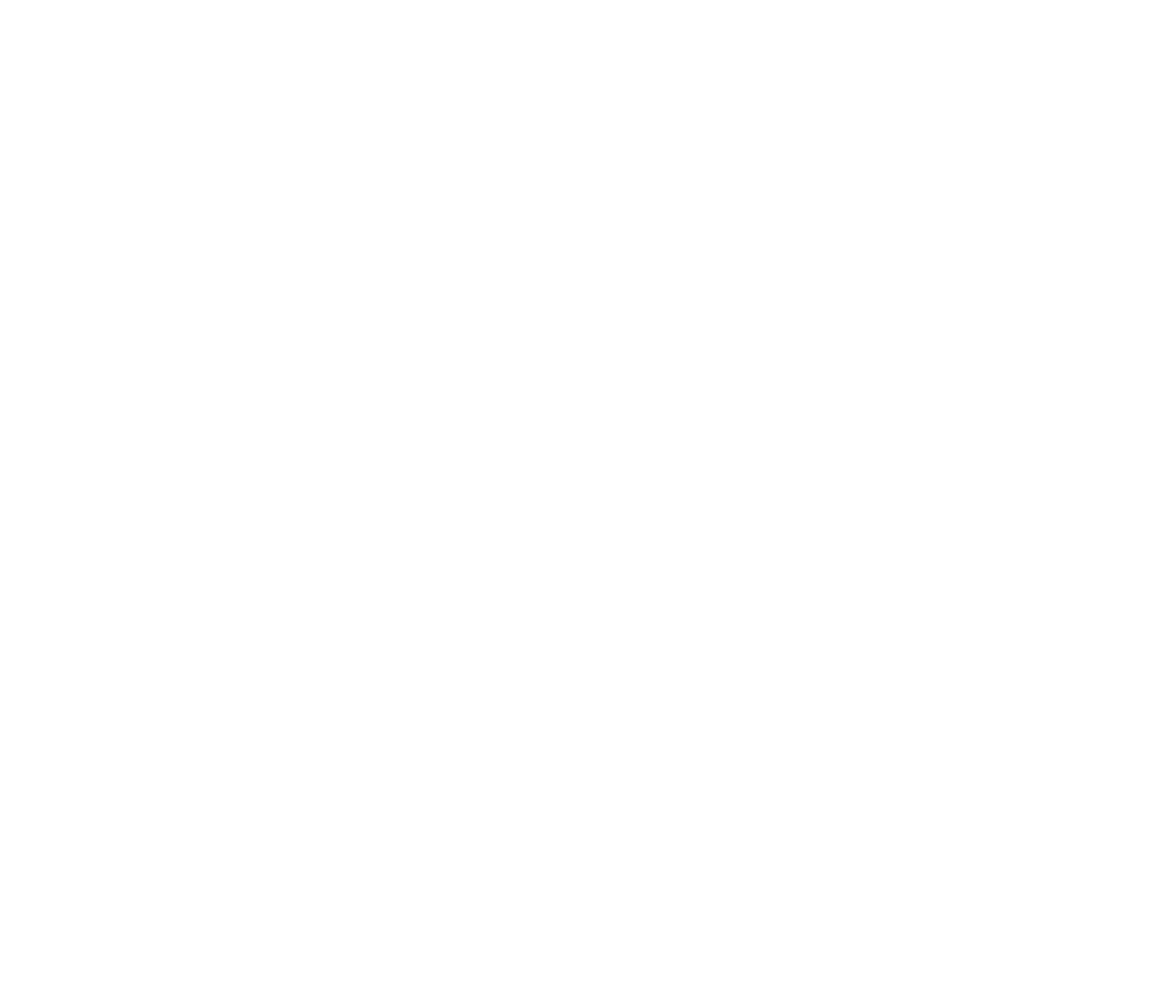
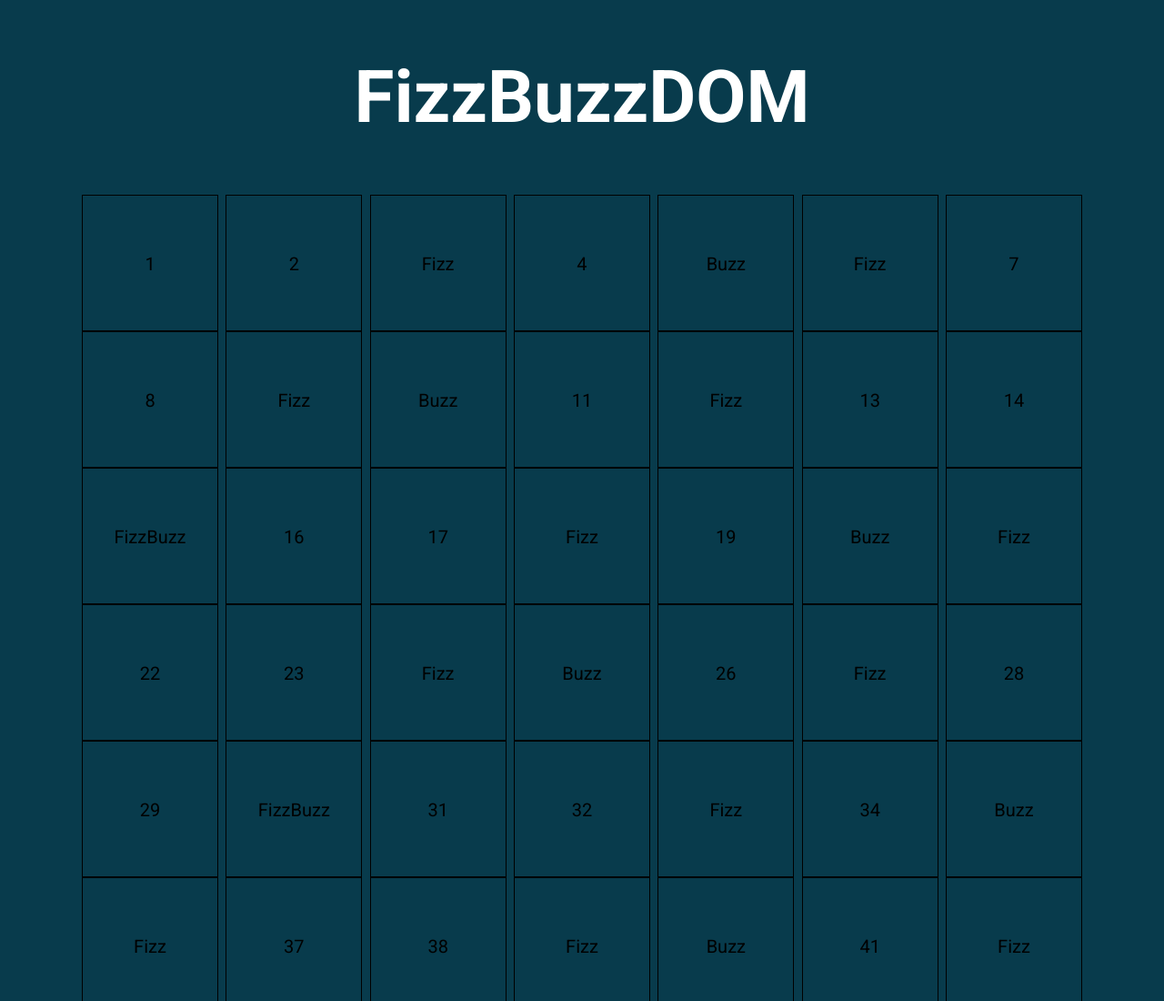
Before and after one commit to LeleGuidi/js-fizzbuzzdom, a plain HTML site: page index.html in a window 1280 px wide. Shown: the top 1100 px of the page at 91% size. Before the commit the page ends 800 px from the top, so only its background shows below. Drawn offline with Linux system fonts and the light colour scheme.

Commit message:
Milestone 2 completato

```diff
--- a/css/style.css
+++ b/css/style.css
@@ -0,0 +1,31 @@
+* {
+    box-sizing: border-box;
+    margin: 0;
+    padding: 0;
+}
+body {
+    background-color: #083b4c;
+    font-family: 'Roboto', sans-serif;
+    font-size: 20px;
+}
+h1 {
+    padding: 60px;
+    font-size: 80px;
+    text-align: center;
+    color: white;
+}
+.container {
+    max-width: 1100px;
+    margin: auto;
+    display: flex;
+    justify-content: space-between;
+    flex-wrap: wrap;
+}
+
+.box {
+    width: 150px;
+    height: 150px;
+    text-align: center;
+    line-height: 150px;
+    border: 1px solid black;
+}
--- a/index.html
+++ b/index.html
@@ -6,9 +6,14 @@
     <meta name="viewport" content="width=device-width, initial-scale=1.0">
     <title>Document</title>
     <link rel="stylesheet" href="css/style.css">
+    <link rel="preconnect" href="https://fonts.googleapis.com">
+    <link rel="preconnect" href="https://fonts.gstatic.com" crossorigin>
+    <link href="https://fonts.googleapis.com/css2?family=Roboto:wght@400;500;700&display=swap" rel="stylesheet">
+
 </head>
 <body>
-
+    <h1>FizzBuzzDOM</h1>
+    <div class="container"></div>
     <script src="js/main.js"></script>
 </body>
 </html>
--- a/js/main.js
+++ b/js/main.js
@@ -1,20 +1,26 @@
-// Scrivere un programma che stampi in console i numeri da 1 a 100.
+// MILESTONE 2
+// Dato un container nel DOM, appendi un elemento html con il numero o la stringa corretta.
 for (let i = 1; i <= 100; i++) {
-    const element = i
-// MILESTONE 1
-// Per i multipli di 3 stampi “Fizz” al posto del numero e per i multipli di 5 stampi Buzz.
-// Per i numeri che sono sia multipli di 3 che di 5 stampi FizzBuzz.
+    const element = i;
+    const div = document.createElement(`div`);
+    const container = document.querySelector(`div.container`)
+    div.classList.add(`box`);
+
     if (element % 3 == 0 && element % 5 == 0) {
-        console.log(`FizzBuzz`)
+        div.append(`FizzBuzz`)
+        container.append(div)
     } else if (element % 3 == 0) {
-        console.log(`Fizz`)
+        div.append(`Fizz`)
+        container.append(div)
     } else if (element % 5 == 0) {
-        console.log(`Buzz`)
+        div.append(`Buzz`)
+        container.append(div)
     } else {
-        console.log(element)
+        div.append(element)
+        container.append(div)
     }
 }
-// MILESTONE 2
-// Dato un container nel DOM, appendi un elemento html con il numero o la stringa corretta.
+
+
 // MILESTONE 3
 // Applica uno stile differente a seconda del valore dell'indice per i multipli di 3, per i multipli di 5 e per i valori che sono sia multipli di 3 che di 5.
```
